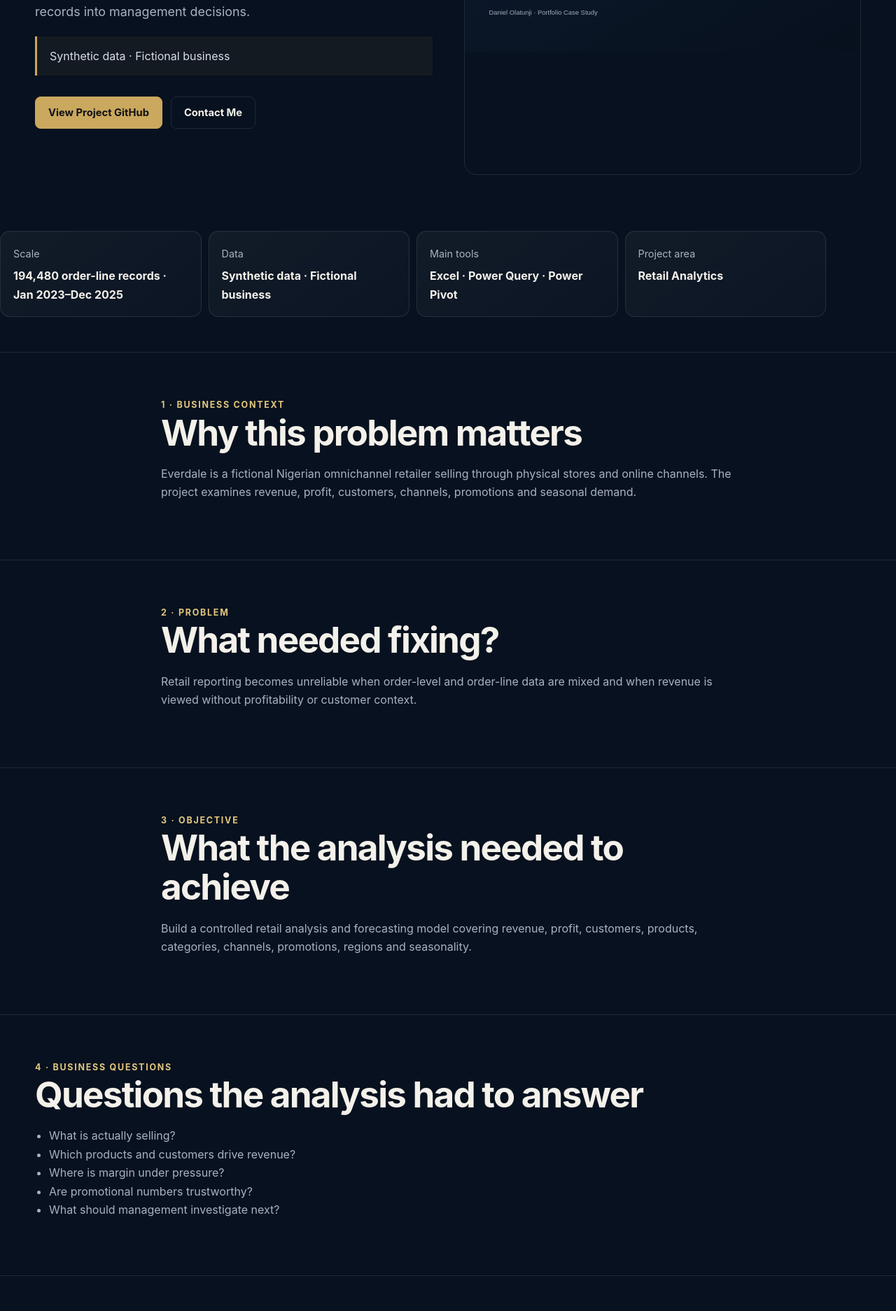
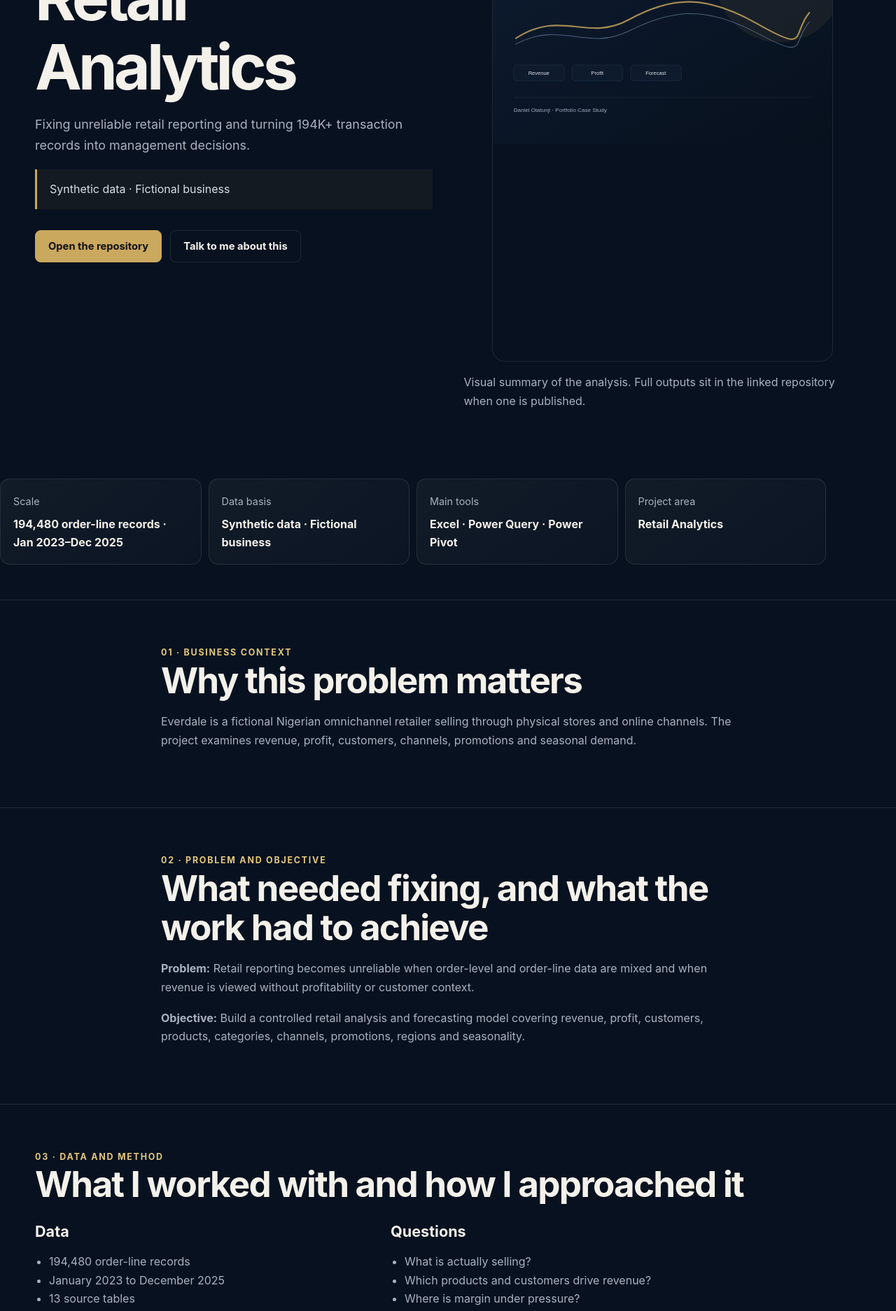
Before and after one commit to oreoluwadaniel/daniel-olatunji-portfolio, a Next.js app: page /work/everdale-retail-analytics in a window 1280 px wide. Shown: the part 580-2454 px from the top of the page at 70% size. Built offline with nearby package versions, Linux system fonts and the light colour scheme.

Commit message:
Rebuild case studies around evidence and judgement

```diff
--- a/app/work/[slug]/page.tsx
+++ b/app/work/[slug]/page.tsx
@@ -1,57 +1,51 @@
 import type { Metadata } from "next";
 import Link from "next/link";
 import { notFound } from "next/navigation";
-import { projects } from "@/lib/projects";
+import { allProjects } from "@/lib/portfolio-data";
 
 const siteUrl = "https://daniel-olatunji-portfolio.vercel.app";
 
-export function generateStaticParams() { return projects.map(p => ({ slug: p.slug })); }
+export function generateStaticParams() { return allProjects.map(p => ({ slug: p.slug })); }
 
 export async function generateMetadata({ params }: { params: Promise<{ slug: string }> }): Promise<Metadata> {
   const { slug } = await params;
-  const p = projects.find(x => x.slug === slug);
+  const p = allProjects.find(x => x.slug === slug);
   if (!p) return { title: "Project not found" };
   return {
     title: p.title,
     description: p.short,
     alternates: { canonical: `${siteUrl}/work/${p.slug}` },
-    openGraph: { title: `${p.title} | Daniel Olatunji`, description: p.short, url: `${siteUrl}/work/${p.slug}`, images: [{ url: "/og-image.svg", width: 1200, height: 630, alt: p.title }] }
+    openGraph: { title: `${p.title} | Daniel Olatunji`, description: p.short, url: `${siteUrl}/work/${p.slug}`, images: [{ url: p.cover, width: 1600, height: 900, alt: p.title }] },
   };
 }
 
 export default async function ProjectPage({ params }: { params: Promise<{ slug: string }> }) {
   const { slug } = await params;
-  const p = projects.find(x => x.slug === slug);
+  const p = allProjects.find(x => x.slug === slug);
   if (!p) notFound();
+  const index = allProjects.findIndex(x => x.slug === slug);
+  const next = allProjects[(index + 1) % allProjects.length];
+  const hasRepo = Boolean(p.github);
+  const schema = { "@context": "https://schema.org", "@type": "CreativeWork", name: p.title, abstract: p.short, url: `${siteUrl}/work/${p.slug}`, author: { "@type": "Person", name: "Daniel Olatunji", url: siteUrl }, about: p.category, keywords: p.tools.join(", ") };
+
   return <main>
-    <section className="case-hero"><div className="container case-hero-grid"><div>
+    <script type="application/ld+json" dangerouslySetInnerHTML={{ __html: JSON.stringify(schema) }} />
+    <section className="case-hero"><div className="container"><Link className="backlink" href="/work">← All projects</Link><div className="case-hero-grid"><div>
       <div className="eyebrow">{p.category}</div><h1>{p.title}</h1><p className="lead">{p.short}</p><div className="notice">{p.status}</div>
-      <div className="actions"><a className="btn btn-primary" href={p.github} target="_blank" rel="noreferrer">View Project GitHub</a><Link className="btn btn-secondary" href="/contact">Contact Me</Link></div>
-    </div><div className="case-cover"><img src={p.cover} alt={`${p.title} project cover`} width="1200" height="675" fetchPriority="high"/></div></div></section>
+      <div className="actions">{hasRepo ? <a className="btn btn-primary" href={p.github} target="_blank" rel="noreferrer">Open the repository</a> : <span className="btn btn-secondary" aria-disabled="true">Repository not published</span>}<Link className="btn btn-secondary" href="/contact">Talk to me about this</Link></div>
+    </div><div><figure className="case-cover"><img src={p.cover} alt={`${p.title}: chart summary of the analysis`} width="1600" height="900" fetchPriority="high" /></figure><p className="caption">Visual summary of the analysis. Full outputs sit in the linked repository when one is published.</p></div></div></div></section>
 
-    <section className="container snapshot"><div className="card"><span className="small">Scale</span><strong>{p.scale}</strong></div><div className="card"><span className="small">Data</span><strong>{p.status}</strong></div><div className="card"><span className="small">Main tools</span><strong>{p.tools.slice(0,3).join(" · ")}</strong></div><div className="card"><span className="small">Project area</span><strong>{p.category.split(" · ")[0]}</strong></div></section>
+    <section className="container snapshot"><div className="card"><span className="small">Scale</span><strong>{p.scale}</strong></div><div className="card"><span className="small">Data basis</span><strong>{p.status}</strong></div><div className="card"><span className="small">Main tools</span><strong>{p.tools.slice(0,3).join(" · ")}</strong></div><div className="card"><span className="small">Project area</span><strong>{p.category.split(" · ")[0]}</strong></div></section>
 
-    <section className="case-section"><div className="container copy"><div className="eyebrow">1 · Business context</div><h2>Why this problem matters</h2><p>{p.context}</p></div></section>
-    <section className="case-section"><div className="container copy"><div className="eyebrow">2 · Problem</div><h2>What needed fixing?</h2><p>{p.problem}</p></div></section>
-    <section className="case-section"><div className="container copy"><div className="eyebrow">3 · Objective</div><h2>What the analysis needed to achieve</h2><p>{p.objective}</p></div></section>
-    <section className="case-section"><div className="container"><div className="eyebrow">4 · Business questions</div><h2>Questions the analysis had to answer</h2><ul className="case-list">{p.questions.map(q=><li key={q}>{q}</li>)}</ul></div></section>
-    <section className="case-section"><div className="container"><div className="eyebrow">5 · Data</div><h2>What I worked with</h2><ul className="case-list">{p.data.map(x=><li key={x}>{x}</li>)}</ul></div></section>
-    <section className="case-section"><div className="container"><div className="eyebrow">6 · Analysis method</div><h2>How I worked through the problem</h2><ol className="case-list">{p.work.map(x=><li key={x}>{x}</li>)}</ol><div className="workflow">{p.workflow.map(x=><div key={x}>{x}</div>)}</div></div></section>
+    <section className="case-section"><div className="container copy"><div className="eyebrow">01 · Business context</div><h2>Why this problem matters</h2><p>{p.context}</p></div></section>
+    <section className="case-section"><div className="container copy"><div className="eyebrow">02 · Problem and objective</div><h2>What needed fixing, and what the work had to achieve</h2><p><strong>Problem:</strong> {p.problem}</p><p><strong>Objective:</strong> {p.objective}</p></div></section>
+    <section className="case-section"><div className="container"><div className="eyebrow">03 · Data and method</div><h2>What I worked with and how I approached it</h2><div className="two-col" style={{marginTop:28}}><div><h3>Data</h3><ul className="case-list">{p.data.map(x => <li key={x}>{x}</li>)}</ul></div><div><h3>Questions</h3><ul className="case-list">{p.questions.map(x => <li key={x}>{x}</li>)}</ul></div></div><ol className="case-list numbered" style={{marginTop:30}}>{p.work.map(x => <li key={x}>{x}</li>)}</ol><div className="workflow">{p.workflow.map(x => <div key={x}>{x}</div>)}</div></div></section>
+    <section className="case-section"><div className="container"><div className="eyebrow">04 · Results</div><h2>What the analysis showed</h2><div className="finding-grid">{p.findings.map((x,i) => <div className="card finding" key={x}><span className="fnum">{String(i+1).padStart(2,"0")}</span><p>{x}</p></div>)}</div></div></section>
+    <section className="case-section"><div className="container copy"><div className="eyebrow">05 · Business meaning</div><h2>Why the result matters</h2><p className="big-copy">{p.meaning}</p></div></section>
+    <section className="case-section"><div className="container"><div className="eyebrow">06 · Next decisions</div><h2>What I would do with the result</h2><ul className="case-list">{p.recommendations.map(x => <li key={x}>{x}</li>)}</ul></div></section>
+    <section className="case-section"><div className="container copy"><div className="eyebrow">07 · The judgement call</div><h2>The decision that was mine to make</h2><blockquote className="pull">{p.judgement}</blockquote></div></section>
+    <section className="case-section"><div className="container"><div className="eyebrow">08 · Limits and tools</div><h2>What this work does not claim</h2><ul className="case-list">{p.limitations.map(x => <li key={x}>{x}</li>)}</ul><div className="tag-list" style={{marginTop:28}}>{p.tools.map(t => <span className="tag" key={t}>{t}</span>)}</div></div></section>
 
-    <section className="case-section"><div className="container"><div className="eyebrow">7 · Checks and decisions</div><h2>How I kept the analysis from becoming guesswork</h2><div className="finding-grid">
-      <div className="card"><h3>Data checks</h3><p>Important results are preceded by profiling, cleaning, validation or reconciliation where the project requires it. Records that cannot be trusted are treated as exceptions rather than silently disappearing.</p></div>
-      <div className="card"><h3>Method choice</h3><p>Analytical methods are tied to the question. Forecasts are compared with baselines where applicable, and operational findings are separated from assumptions about cause.</p></div>
-      <div className="card"><h3>Evidence boundary</h3><p>The findings below describe what the available data supports. They do not turn a correlation, model output or synthetic dataset into proof of a business outcome.</p></div>
-      <div className="card"><h3>Reproducibility</h3><p>The GitHub repository provides the technical reference point for the underlying work, code, queries or project documentation where available.</p></div>
-    </div></div></section>
-
-    <section className="case-section"><div className="container"><div className="eyebrow">8 · Findings</div><h2>What the analysis showed</h2><div className="finding-grid">{p.findings.map(x=><div className="card" key={x}><p style={{margin:0,color:"#d8dee7"}}>{x}</p></div>)}</div></div></section>
-    <section className="case-section"><div className="container copy"><div className="eyebrow">9 · Business meaning</div><h2>What the findings mean for the business</h2><p>{p.meaning}</p></div></section>
-    <section className="case-section"><div className="container"><div className="eyebrow">10 · Recommendations</div><h2>What I would do next</h2><ul className="case-list">{p.recommendations.map(x=><li key={x}>{x}</li>)}</ul></div></section>
-    <section className="case-section"><div className="container copy"><div className="eyebrow">11 · Deliverable</div><h2>What the project produced</h2><p>{p.output}</p></div></section>
-    <section className="case-section"><div className="container"><div className="eyebrow">12 · Limitations</div><h2>What this work does not claim</h2><ul className="case-list">{p.limitations.map(x=><li key={x}>{x}</li>)}</ul></div></section>
-    <section className="case-section"><div className="container"><div className="eyebrow">13 · Tools</div><h2>Tools used</h2><div className="tag-list">{p.tools.map(t=><span className="tag" key={t}>{t}</span>)}</div></div></section>
-
-    <section className="section-tight"><div className="container contact-box"><div><div className="eyebrow">Review the evidence</div><h2>Want to inspect the underlying work?</h2><p>The project repository is the technical reference point for the analysis.</p><a className="btn btn-primary" href={p.github} target="_blank" rel="noreferrer">Open Project GitHub</a></div><div><Link className="btn btn-secondary" href="/contact">Discuss a project →</Link></div></div></section>
+    <section className="section-tight"><div className="container contact-box"><div><div className="eyebrow">Review the evidence</div><h2>{hasRepo ? "The code is open. Go and read it." : "The project evidence is documented here."}</h2><p>{hasRepo ? "Queries, transformation logic, validation rules and documentation sit in the linked repository." : "This project is documented from the CV because a public repository is not currently linked."}</p>{hasRepo ? <a className="btn btn-primary" href={p.github} target="_blank" rel="noreferrer">Open the repository</a> : <span className="btn btn-secondary" aria-disabled="true">Repository not published</span>}</div><div><div className="eyebrow">Next project</div><h3 style={{marginTop:8}}>{next.title}</h3><p className="small">{next.short}</p><Link className="btn btn-secondary" href={`/work/${next.slug}`}>Read it →</Link></div></div></section>
   </main>;
 }
```
